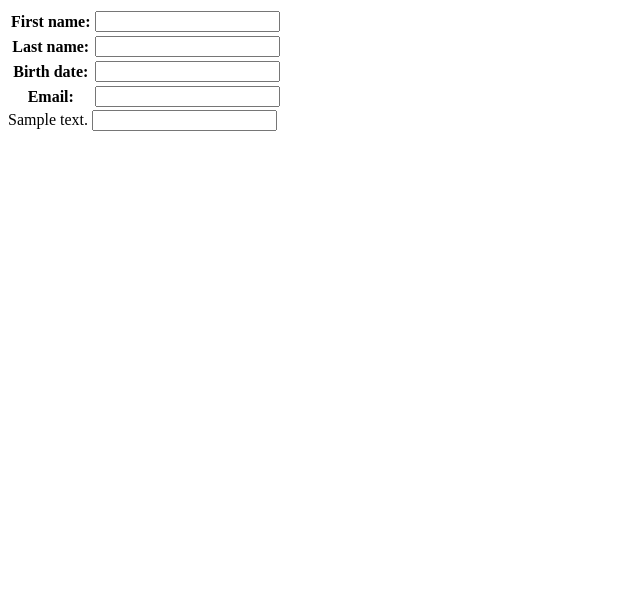
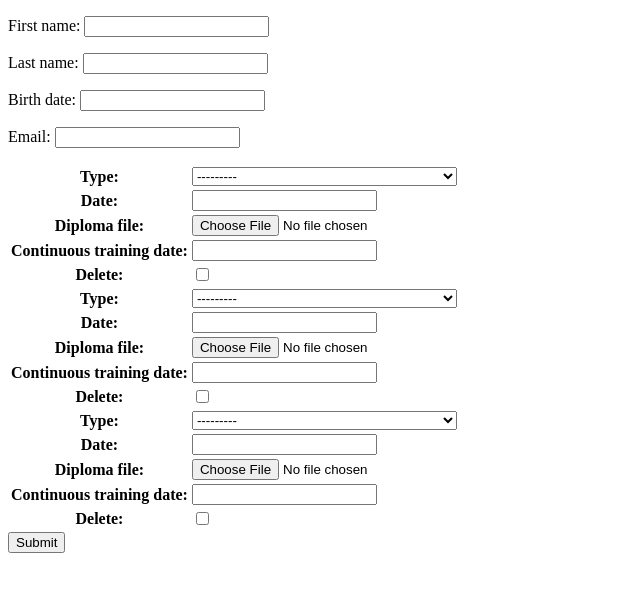
Before and after one commit to protec38/recrutement, a Django app: page /candidates/add in a window 1280 px wide. Shown: the top 592 px of the page, without its empty margins (0-640 px from the left). Run offline with Django 4.2, Linux system fonts and the light colour scheme; tables that the repository leaves empty hold one stand-in row (values such as "Sample post").

Commit message:
Adding diploma support

```diff
--- a/candidates/admin.py
+++ b/candidates/admin.py
@@ -2,6 +2,7 @@
 
 from . import models
 from . import forms
+from .models import Candidate
 
 
 class AnswerInline(admin.TabularInline):
@@ -9,7 +10,7 @@
 
 
 class CandidateAdmin(admin.ModelAdmin):
-    form = forms.CandidateForm
+    model = Candidate
     fields = ['first_name', 'last_name', 'birth_date', 'email']
     inlines = [AnswerInline]
 
--- a/candidates/forms.py
+++ b/candidates/forms.py
@@ -1,21 +1,6 @@
 from django import forms
-from django.forms import TextInput, CharField
+from django.forms import TextInput, CharField, inlineformset_factory
 
-from candidates.models import Candidate, Answer, Question
+from candidates.models import Candidate, Answer, Question, Diploma
 
-
-class CandidateForm(forms.ModelForm):
-    class Meta:
-        model = Candidate
-        fields = ['first_name', 'last_name', 'birth_date', 'email']
-
-
-class AnswerForm(forms.ModelForm):
-    class Meta:
-        model = Answer
-        fields = ['question', 'text']
-
-    question = CharField()
-
-
-# AnswerInlineFormset = forms.inlineformset_factory(Candidate, Answer, form=AnswerForm, can_delete=False, extra=0)
+DiplomaFormset = inlineformset_factory(Candidate, Diploma, fields=['type', 'date', 'diploma_file', 'continuous_training_date'])
--- a/candidates/models.py
+++ b/candidates/models.py
@@ -6,7 +6,6 @@
     last_name = models.CharField(max_length=100)
     birth_date = models.DateField()
     email = models.EmailField()
-    answers = models.ManyToManyField('Question', through='Answer')
 
     def __str__(self):
         return f'{self.first_name} {self.last_name}'
@@ -36,5 +35,5 @@
 
 class Answer(models.Model):
     candidate = models.ForeignKey(Candidate, on_delete=models.CASCADE)
-    question = models.ForeignKey(Question, on_delete=models.CASCADE)
-    text = models.CharField(max_length=100)
+    question = models.CharField(max_length=200)
+    text = models.TextField()
--- a/candidates/templates/candidates/candidate.html
+++ b/candidates/templates/candidates/candidate_form.html
@@ -8,12 +8,19 @@
     <title>Document</title>
 </head>
 <body>
-<table>
-    {{ form.as_table }}
-</table>
-{% for answer_form in answers_formset %}
-    {{ answer_form.question.value }}
-    {{ answer_form.text }}
-{%  endfor %}
+<form action="{% url 'candidates:add' %}" method="post" enctype="multipart/form-data">
+    {% csrf_token %}
+    {{ form.as_p }}
+
+    {{ diploma_formset.management_form }}
+    <table>
+        {% for form in diploma_formset %}
+        {{  form }}
+        {%  endfor %}
+    </table>
+
+
+    <input type="submit">
+</form>
 </body>
 </html>
--- a/candidates/urls.py
+++ b/candidates/urls.py
@@ -1,7 +1,10 @@
+from django.views.generic import TemplateView
+
 from . import views
 from django.urls import path
 
-
+app_name = 'candidates'
 urlpatterns = [
-    path('add', views.CandidateFormView.as_view())
+    path('add', views.CandidateCreateView.as_view(), name='add'),
+    path('questions', TemplateView.as_view(template_name='candidates/next.html'), name='questions')
 ]
--- a/candidates/views.py
+++ b/candidates/views.py
@@ -1,20 +1,36 @@
 from django.forms import inlineformset_factory
 from django.shortcuts import render
+from django.urls import reverse_lazy
 
 from django.views.generic import FormView, CreateView
 
-from .forms import CandidateForm, AnswerForm
-from .models import Question, Candidate, Answer
+from .forms import DiplomaFormset
+from .models import Candidate, Diploma
 
 
-class CandidateFormView(CreateView):
-    template_name = 'candidates/candidate.html'
-    form_class = CandidateForm
+class CandidateCreateView(CreateView):
+    model = Candidate
+    fields = ['first_name', 'last_name', 'birth_date', 'email']
+    success_url = reverse_lazy('candidates:questions')
 
     def get_context_data(self, **kwargs):
-        context = super(CandidateFormView, self).get_context_data(**kwargs)
+        context = super().get_context_data(**kwargs)
 
-        initial = [{'question': q.text} for q in Question.objects.all()]
-        AnswerInlineFormset = inlineformset_factory(Candidate, Answer, form=AnswerForm, can_delete=False, extra=len(initial))
-        context['answers_formset'] = AnswerInlineFormset(initial=initial)
+        if self.request.POST:
+            context['diploma_formset'] = DiplomaFormset(self.request.POST, self.request.FILES)
+        else:
+            context['diploma_formset'] = DiplomaFormset()
+
         return context
+
+    def form_valid(self, form):
+        diploma_formset = DiplomaFormset(self.request.POST, self.request.FILES)
+
+        if not diploma_formset.is_valid() or not form.is_valid():
+            return self.form_invalid(form)
+
+        candidate = form.save()
+        diploma_formset.instance = candidate
+        diploma_formset.save()
+
+        return super().form_valid(form)
```
Also changed, not shown: candidates/templates/candidates/next.html (added, +10 -0 lines), candidates/migrations/0003_remove_candidate_answers_alter_answer_question_and_more.py (added).
